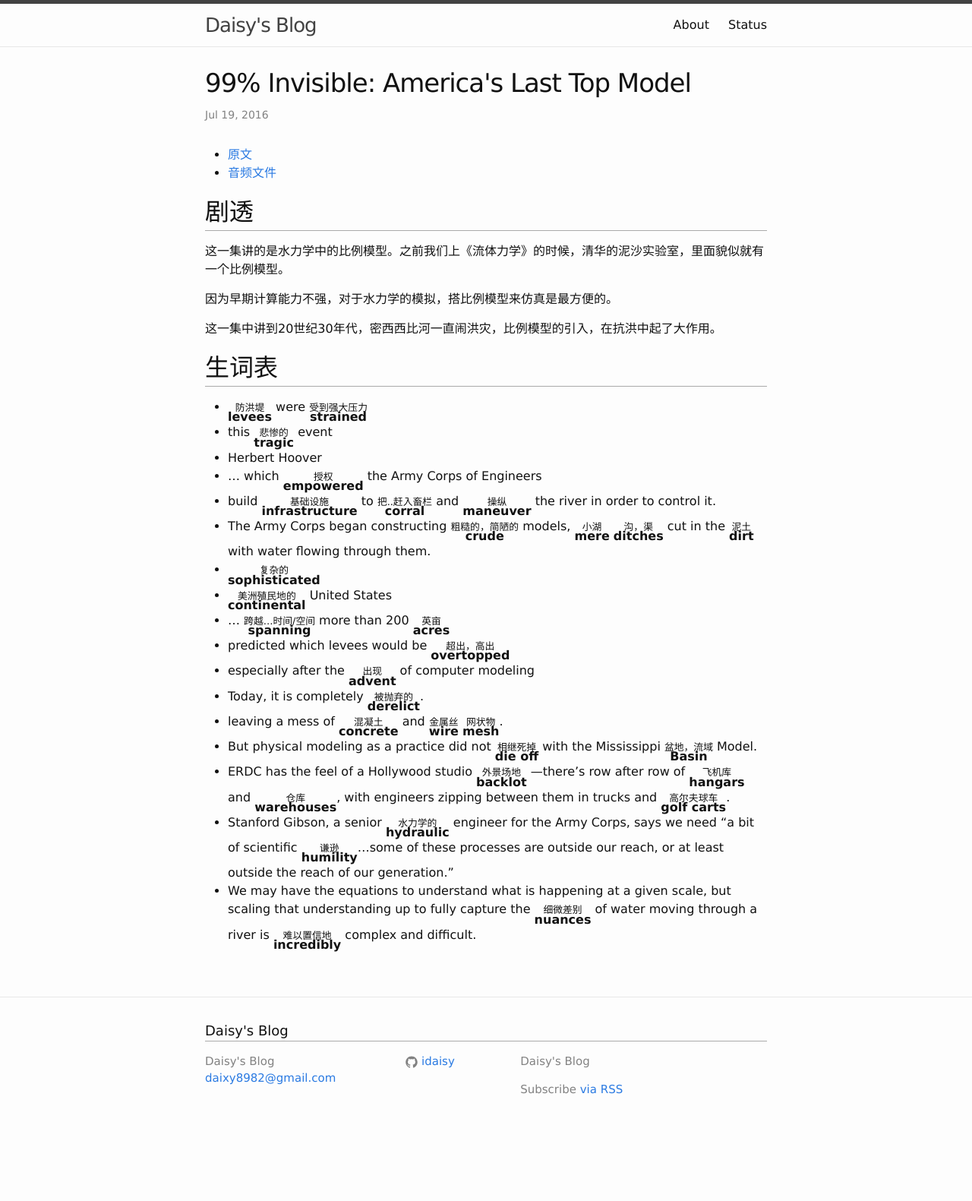
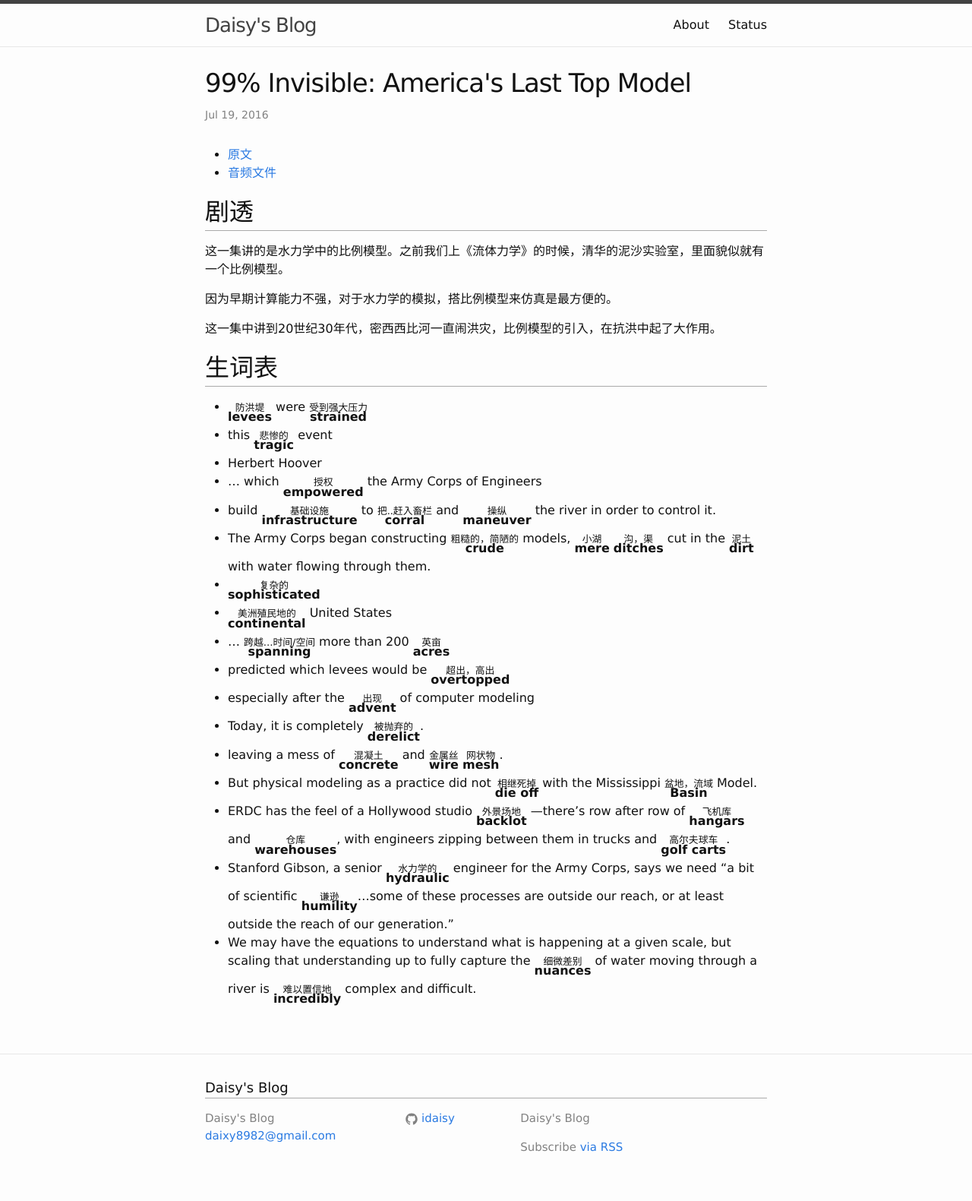
Before and after one commit to idaisy/idaisy.github.io, a Jekyll site: the page built from _posts/2016-07-19-99pi-america-s-last-top-model.md, in a window 1280 px wide. Shown: the whole page at 76% size. Built offline with Jekyll 4.4.1, drawn with Linux system fonts in a browser that asks for light colours; before the commit the page ends 1506 px from its top, so only the background shows below that.

Commit message:
Thu Sep 22 20:37:47 HKT 2016

```diff
--- a/_sass/_base.scss
+++ b/_sass/_base.scss
@@ -252,13 +252,13 @@ ruby {
 
 rb, rt {
   display: inline;
-  line-height: 1;
+  line-height: 1.5;
   text-align: center;
 }
 
 rt {
   font-size: 80%;
-  margin-bottom: -0.2em;
+  margin-bottom: -0.7em;
 }
 
 rb {
```
